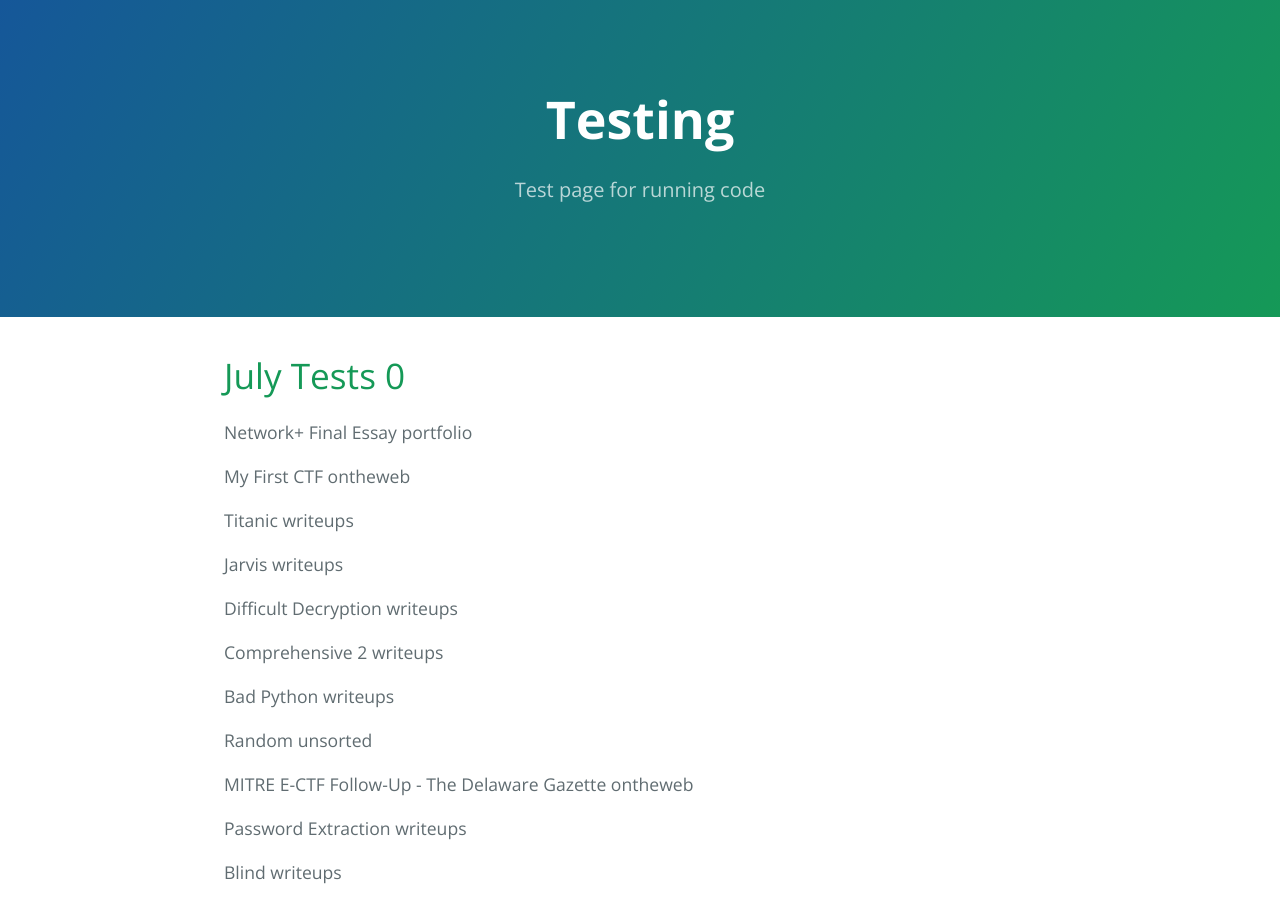
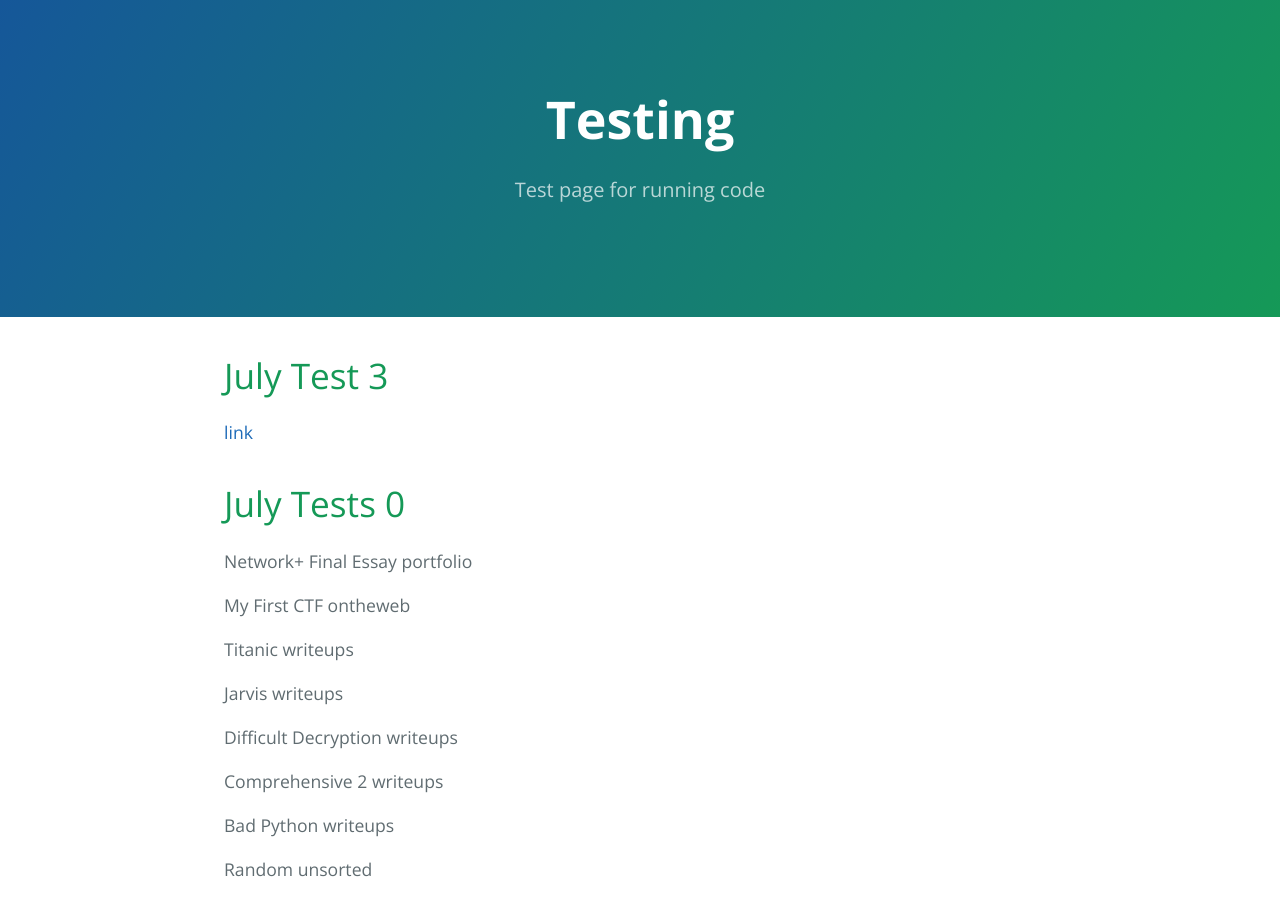
Before and after one commit to AdnanSlef/AdnanSlef.github.io, a Jekyll site: the page built from testing.md, in a window 1280 px wide and 900 px high. Built offline with Jekyll 4.4.1, drawn with Linux system fonts in a browser that asks for light colours.

Commit message:
test target blank

```diff
--- a/testing.md
+++ b/testing.md
@@ -4,6 +4,9 @@ title: Testing
 permalink: /testing/
 description: Test page for running code
 ---
+
+# July Test 3
+[link](https://www.google.com/){:target="_blank"}
 
 # July Tests 0
 {% for post in site.posts | where_exp "item","item.categories contains 'ontheweb'"%}
```
